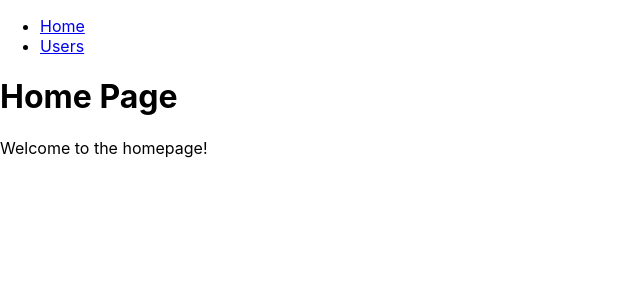
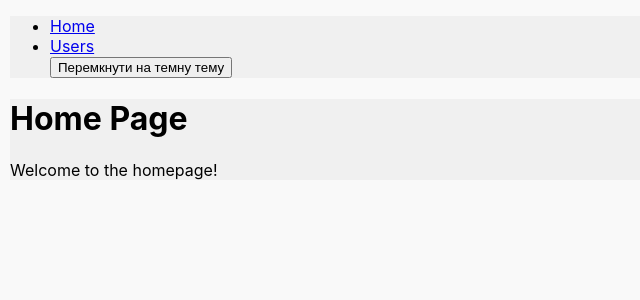
Before and after one commit to studpod/react-app, a React (Create React App) app: page / in a window 1280 px wide. Shown: the top 300 px of the page, without its empty margins (0-640 px from the left). Built offline with nearby package versions, Linux system fonts and the light colour scheme.

Commit message:
Update. Context API dark/light interface

```diff
--- a/src/App.css
+++ b/src/App.css
@@ -1,38 +1,34 @@
-.App {
-  text-align: center;
+body{
+  background-color: #f9f9f9;
+  margin-left: 10px;
 }
 
-.App-logo {
-  height: 40vmin;
-  pointer-events: none;
+.navbar-light {
+  background-color: #f0f0f0;
+  color: #000;
 }
 
-@media (prefers-reduced-motion: no-preference) {
-  .App-logo {
-    animation: App-logo-spin infinite 20s linear;
-  }
+.navbar-dark {
+  background-color: #333;
+  color: #fff;
 }
 
-.App-header {
-  background-color: #282c34;
-  min-height: 100vh;
-  display: flex;
-  flex-direction: column;
-  align-items: center;
-  justify-content: center;
-  font-size: calc(10px + 2vmin);
-  color: white;
+.users-light {
+  background-color: #fff;
+  color: #000;
 }
 
-.App-link {
-  color: #61dafb;
+.users-dark {
+  background-color: #333;
+  color: #fff;
 }
 
-@keyframes App-logo-spin {
-  from {
-    transform: rotate(0deg);
-  }
-  to {
-    transform: rotate(360deg);
-  }
+.user-details-light {
+  background-color: #f9f9f9;
+  color: #000;
 }
+
+.user-details-dark {
+  background-color: #222;
+  color: #fff;
+}
--- a/src/App.js
+++ b/src/App.js
@@ -1,14 +1,16 @@
 import React from "react";
 import ReactDOM from "react-dom/client";
+import { ThemeProvider } from './ThemeContext';
 import { BrowserRouter,  Route, Routes } from "react-router-dom";
 import Navbar from "./pages/Navbar";
 import Home from "./pages/Home";
 import Users from "./pages/Users";
 import UserDetails from "./pages/UserDetails";
-// import NotFound from "./pages/NotFound";
+import  "./App.css";
 
 export default function App() {
   return (
+    <ThemeProvider>
     <BrowserRouter>
       <Routes>
         <Route path="/" element={<Navbar />}>
@@ -19,6 +21,7 @@ export default function App() {
         </Route>
       </Routes>
     </BrowserRouter>
+    </ThemeProvider>
   );
 }
 
--- /dev/null
+++ b/src/ThemeContext.js
@@ -0,0 +1,19 @@
+// src/ThemeContext.js
+import React, { createContext, useState } from 'react';
+
+// Створюємо контекст теми
+export const ThemeContext = createContext();
+
+export const ThemeProvider = ({ children }) => {
+  const [theme, setTheme] = useState('light'); // Початкова тема - світла
+
+  const toggleTheme = () => {
+    setTheme((prevTheme) => (prevTheme === 'light' ? 'dark' : 'light'));
+  };
+
+  return (
+    <ThemeContext.Provider value={{ theme, toggleTheme }}>
+      {children}
+    </ThemeContext.Provider>
+  );
+};
--- a/src/pages/Home.js
+++ b/src/pages/Home.js
@@ -1,9 +1,11 @@
-import React from "react";
+import React, { useContext } from "react";
+import { ThemeContext } from '../ThemeContext';
 
 
 const Home = () =>{
+  const { theme } = useContext(ThemeContext);
     return (
-        <div>
+        <div className={theme === 'light' ? 'navbar-light' : 'navbar-dark'}>
           <h1>Home Page</h1>
           <p>Welcome to the homepage!</p>
         </div>
--- a/src/pages/Navbar.js
+++ b/src/pages/Navbar.js
@@ -1,10 +1,12 @@
-import React from "react";
+import React, { useContext } from "react";
 import { Outlet, Link } from "react-router-dom";
+import { ThemeContext } from '../ThemeContext';
 
 const Navbar = () => {
+  const { theme, toggleTheme } = useContext(ThemeContext);
   return (
     <>
-    <nav>
+    <nav className={theme === 'light' ? 'navbar-light' : 'navbar-dark'}>
       <ul>
         <li>
           <Link to="/">Home</Link>
@@ -12,6 +14,9 @@ const Navbar = () => {
         <li>
           <Link to="users">Users</Link>
         </li>
+        <button onClick={toggleTheme}>
+        Перемкнути на {theme === 'light' ? 'темну' : 'світлу'} тему
+      </button>
       </ul>
     </nav>
     <Outlet />
--- a/src/pages/UserDetails.js
+++ b/src/pages/UserDetails.js
@@ -1,7 +1,9 @@
-import React from "react";
+import React, { useContext } from "react";
 import { useParams } from "react-router-dom";
+import {ThemeContext} from '../ThemeContext';
 
 const UserDetails = () => {
+    const { theme } = useContext(ThemeContext);
     const { id } = useParams();
 
     // Статичні дані користувачів
@@ -15,7 +17,7 @@ const UserDetails = () => {
     const user = users.find(user => user.id === id);
 
     return (
-        <div>
+        <div className={theme === 'light' ? 'user-details-light' : 'user-details-dark'} >
             <h1>User Details Page</h1>
             {user ? (
                 <>
--- a/src/pages/Users.js
+++ b/src/pages/Users.js
@@ -1,8 +1,9 @@
-import React from "react";
+import React, {useContext} from "react";
 import { Link } from "react-router-dom";
-
+import {ThemeContext} from '../ThemeContext'
 
 const Users = () =>{
+    const {theme} = useContext(ThemeContext);
     const users = [
         { id: 1, name: 'Oliver Johnson' },
         { id: 2, name: 'John Johnson' },
@@ -10,7 +11,7 @@ const Users = () =>{
     ];
 
     return (
-        <div>
+        <div className={theme === 'light' ? 'users-light' : 'users-dark'} >
             <h1>Users Page</h1>
             <ul>
                 {users.map(user => (
```
